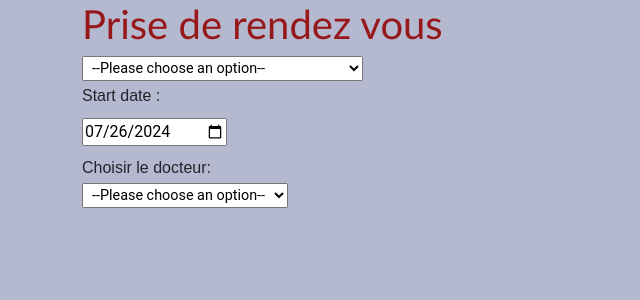
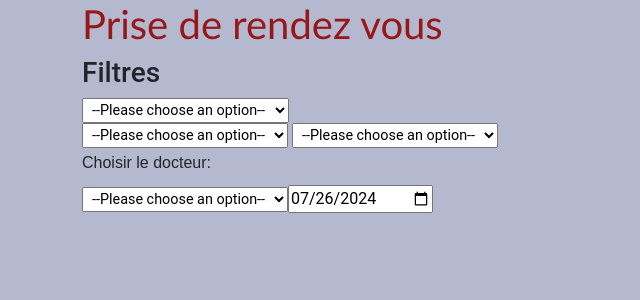
Before and after one commit to Llily766/HEALTH-NORTH, a PHP site: the page made by creation rendez vous.html in a window 1280 px wide. Shown: the top 300 px of the page, without its empty margins (0-640 px from the left). Run offline with PHP 8.4, Linux system fonts and the light colour scheme.

Commit message:
epreuve e5

```diff
--- a/creation rendez vous.html
+++ b/creation rendez vous.html
@@ -1,45 +1,84 @@
 <!DOCTYPE html>
 <html lang="fr">
+
 <head>
   <meta charset="UTF-8">
   <meta name="viewport" content="width=device-width, initial-scale=1">
   <title>E5: Option " Solutions logicielles et Applications métiers
 
   </title>
-  <link href="https://cdn.jsdelivr.net/npm/bootstrap@5.3.3/dist/css/bootstrap.min.css" rel="stylesheet" integrity="sha384-QWTKZyjpPEjISv5WaRU9OFeRpok6YctnYmDr5pNlyT2bRjXh0JMhjY6hW+ALEwIH" crossorigin="anonymous">
+  <link href="https://cdn.jsdelivr.net/npm/bootstrap@5.3.3/dist/css/bootstrap.min.css" rel="stylesheet"
+    integrity="sha384-QWTKZyjpPEjISv5WaRU9OFeRpok6YctnYmDr5pNlyT2bRjXh0JMhjY6hW+ALEwIH" crossorigin="anonymous">
   <link href="styles.css" rel="stylesheet">
 </head>
+
 <body>
 
 
 
   <div class="container">
+    <h1>Prise de rendez vous</h1>
 
-<h1>Prise de rendez vous</h1>
+    <div>
+      <div>
+        <h3>Filtres</h3>
+      </div>
+      <select name="Centre medical" id="Centre medical-select">
+        <option value="">--Please choose an option--</option>
+        <option value="Centre d imagerie medicale">Centre d imagerie medicale</option>
+        <option value="Centre médical Psychiatrie  ">Centre médical Psychiatrie</option>
+
+    </div>
+
+    </select>
+    <div>
 
       <select name="Centre medical" id="Centre medical-select">
         <option value="">--Please choose an option--</option>
-  <option value="Imagerie medicale_Scanner à Amiens">Imagerie medicale à Amiens</option>
-  <option value="Psychiatre à Lille ">Psychiatre à Lille</option>
-  <option value="Imagerie medicale_Echographie à Rouen">Imagerie medicale_Echographie Rouen</option>
-    <option value="Imagerie medicale_IRM à Paris">Imagerie medicale_IRM à Paris</option>
-
+        <option value="Scanner">Scanner</option>
+        <option value="Psychiatrie  ">Psychiatrie</option>
+        <option value="Echographie">Echographie </option>
+        <option value="IRM ">IRM </option>
+        <option value="Radiologie ">Radiologie </option>
+    </div>
+  </div>
     </select>
 
 
-<label fort="start">Start date :</label>
-<input type="date" id="start"name="trip-start"value="2024-07-26"min="2024-07-28"max="2026-12-31/">
+
+
+
+
+    <select name="Centre medical" id="Centre medical-select">
+      <option value="">--Please choose an option--</option>
+      <option value=" Région Haut de France">Région Haut de France</option>
+      <option value="Région Normandie">Région Normandie</option>
+      <option value=" Région Ile de France">Région Ile de France</option>
+      <option value=" Région Nord Pas de Calais">Région Nord Pas de Calais</option>
+      <option value=" Région Bretagne">Région Nord Pas de Calais</option>
+      <option value=" Région Occitanie">Région Occitanie</option>
+      <option value=" Région Grand Est">Région Grand Est</option>
+    </select>
+
+
 
     <label for="Docteur-select">Choisir le docteur:</label>
 
     <select name="Docteur" id="Docteur-select">
       <option value="">--Please choose an option--</option>
-  <option value="Dr Dupont">Mr Dupont</option>
+      <option value="Dr Dupont">Dr Dupont</option>
       <option value="Dr Mirabellle">Dr Mirabelle</option>
       <option value="Dr Séville">Dr Seville</option>
       <option value="Dr Poirrot">Dr Poirrot</option>
 
+
+
+      <label fort="start">Start date :</label>
+      <input type="date" id="start" name="trip-start" value="2024-07-26" min="2024-07-28" max="2026-12-31/">
+
+
     </select>
   </div>
 </body>
+
 </html>
--- a/styles.css
+++ b/styles.css
@@ -45,3 +45,8 @@ table, caption, th, td {
 
   padding: 8px;
   }
+
+option {
+  font-weight: bolder;
+  font-style: italic;
+}
```
Lines whose indentation alone changed are shown as unchanged.
